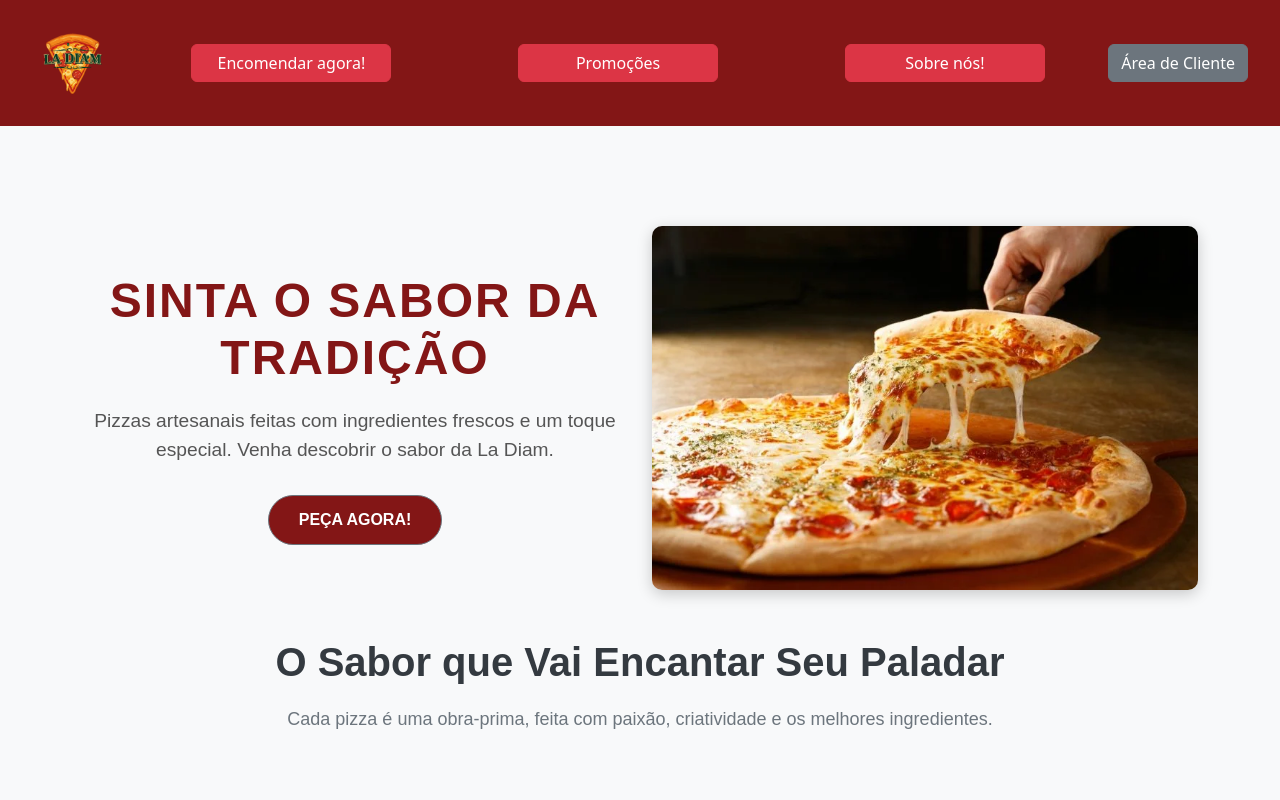
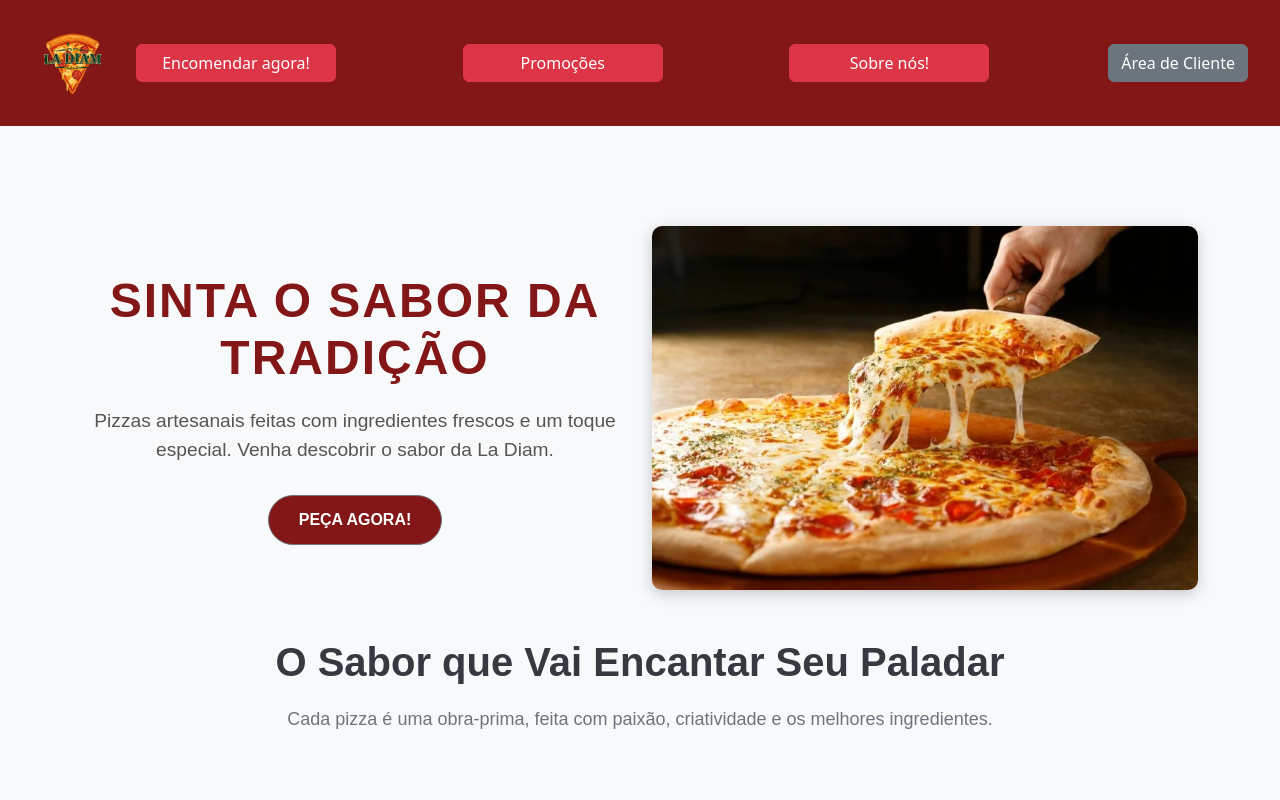
Before and after one commit to HugoM-10/LaDiam-Projeto, a React (Create React App) app in the folder la_diam-frontend/: page / in a window 1280 px wide. Shown: the top 800 px of the page. Built offline with nearby package versions, Linux system fonts and the light colour scheme; no server answers.

Commit message:
Refactor Header component: remove unnecessary nav-item class and simplify dropdown structure

```diff
--- a/la_diam-frontend/src/Header/Header.css
+++ b/la_diam-frontend/src/Header/Header.css
@@ -19,10 +19,7 @@
   align-items: center; /* Alinha os itens verticalmente no centro */
 }
 
-.nav-item {
-  flex: 1; /* Faz com que cada item ocupe o mesmo espaço */
-  text-align: center; /* Centraliza o texto dentro de cada item */
-}
+
 
 .nav-button {
   width: 200px;
--- a/la_diam-frontend/src/Header/Header.js
+++ b/la_diam-frontend/src/Header/Header.js
@@ -3,7 +3,7 @@ import "./Header.css";
 import { Link } from "react-router-dom";
 import { Cart } from "../Components/Product/Cart";
 
-import { FaShoppingCart,FaRegUserCircle  } from "react-icons/fa";
+import { FaShoppingCart, FaRegUserCircle } from "react-icons/fa";
 import { MdOutlineEmail } from "react-icons/md";
 import { IoLogOutOutline } from "react-icons/io5";
 import {
@@ -37,21 +37,21 @@ function Header() {
         <NavbarToggler onClick={toggle} />
         <Collapse isOpen={isOpen} navbar>
           <Nav className="nav-items" navbar>
-            <NavItem className="nav-item">
+            <NavItem>
               <NavLink href="/menu">
                 <Button color="danger" className="nav-button">
                   Encomendar agora!
                 </Button>
               </NavLink>
             </NavItem>
-            <NavItem className="nav-item">
+            <NavItem>
               <NavLink href="">
                 <Button color="danger" className="nav-button">
                   Promoções
                 </Button>
               </NavLink>
             </NavItem>
-            <NavItem className="nav-item">
+            <NavItem>
               <NavLink href="/#footer">
                 <Button color="danger" className="nav-button">
                   Sobre nós!
@@ -72,34 +72,23 @@ function Header() {
                   </NavLink>
                 </NavItem>
 
-                <NavItem>
                 <UncontrolledDropdown nav inNavbar>
                   <DropdownToggle nav caret>
                     <FaRegUserCircle className="icon" />
                   </DropdownToggle>
                   <DropdownMenu right>
-                      <NavItem>
-                        <NavLink href="/profile">
-                          <DropdownItem>Perfil</DropdownItem>
-                        </NavLink>
-                      </NavItem>
-                      <NavItem>
-                        <NavLink href="/history">
-                          <DropdownItem>
-                            <DropdownItem>Histórico</DropdownItem>
+                    <DropdownItem tag="a" href="/profile">
+                      Perfil
                     </DropdownItem>
-                        </NavLink>
-                      </NavItem>
-                      <NavItem>
-                        <NavLink href="/wallet">
-                          <DropdownItem>
-                            <DropdownItem>Carteira</DropdownItem>
+                    <DropdownItem tag="a" href="/history">
+                      Histórico
                     </DropdownItem>
-                        </NavLink>
-                      </NavItem>
+                    <DropdownItem tag="a" href="/wallet">
+                      Carteira
+                    </DropdownItem>
                   </DropdownMenu>
                 </UncontrolledDropdown>
-                </NavItem>
+
                 <NavItem>
                   <IoLogOutOutline className="icon" onClick={logout} />
                 </NavItem>
```
Lines whose indentation alone changed are shown as unchanged.
